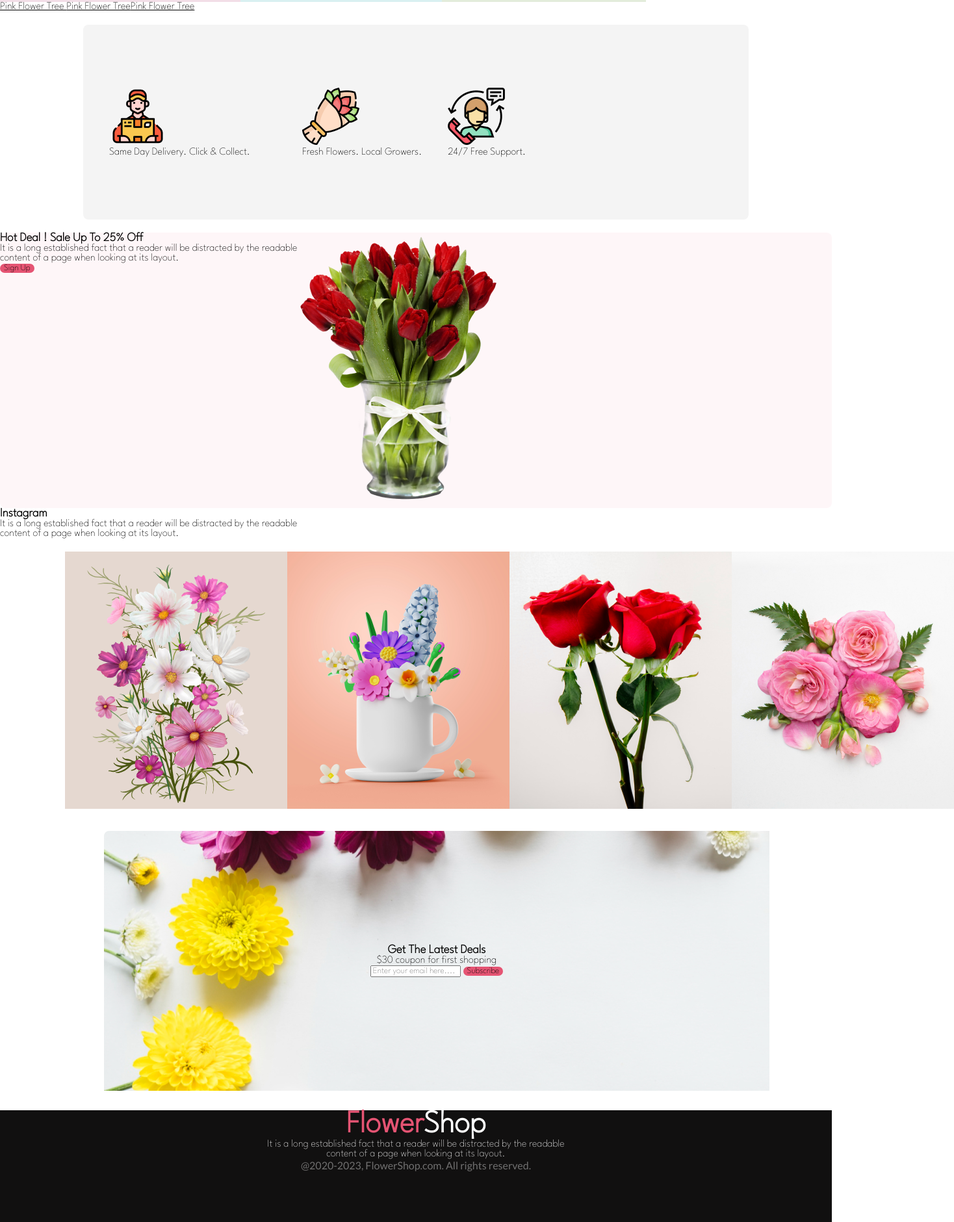
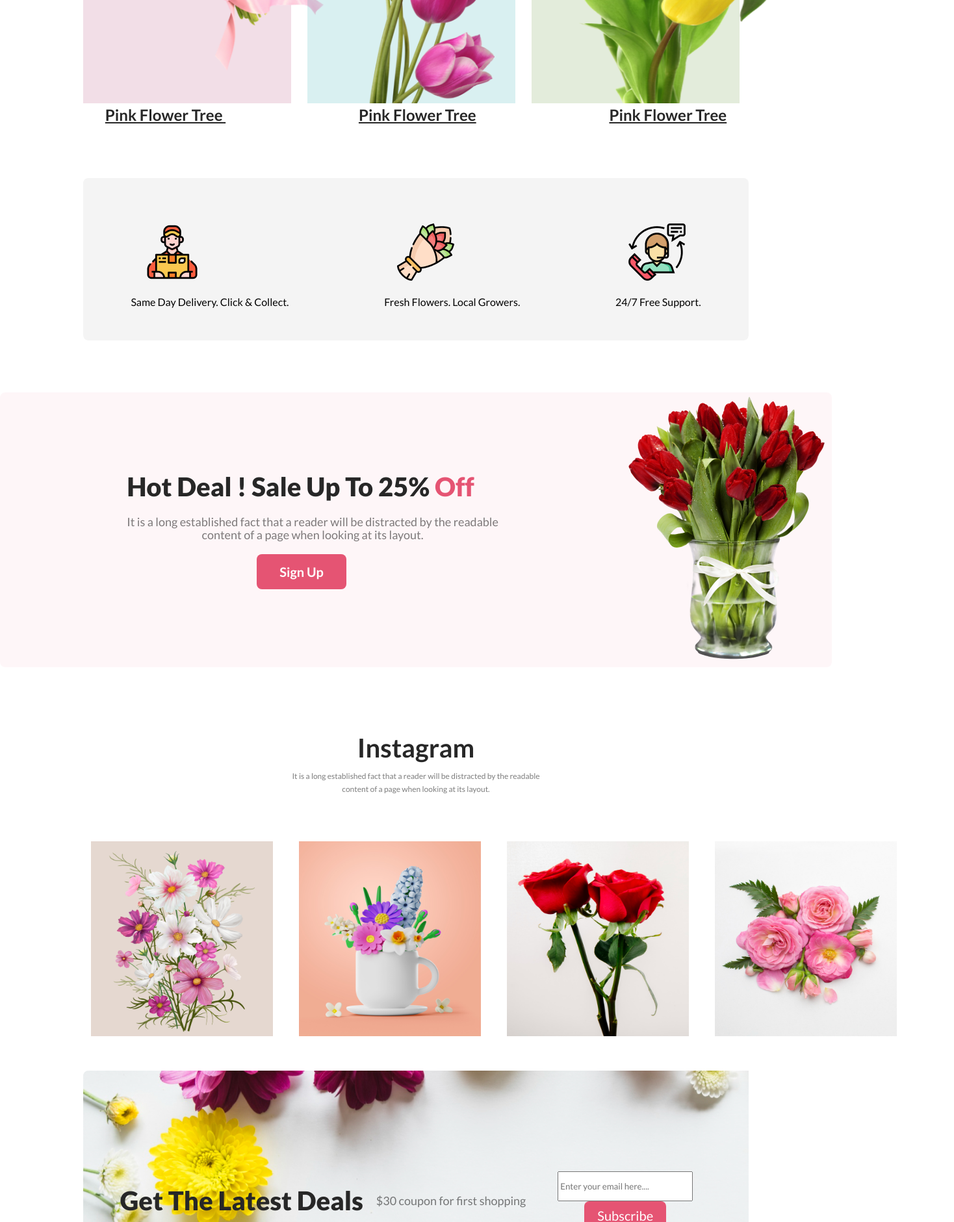
Before and after one commit to Dipto-shaha/Assignment1FlowerShop, a plain HTML site: page index.html in a window 1280 px wide. Shown: the part 919-2800 px from the top of the page at 65% size, 1468 px wide, since content can reach past the window. Drawn offline with Linux system fonts and the light colour scheme.

Commit message:
mosttly design done

```diff
--- a/index.html
+++ b/index.html
@@ -31,7 +31,7 @@
       </div>
     </header>
     <main>
-      <section id="featured">
+      <section>
         <div class="textOfFeatered">
           <h3>Our Featured Flowers</h3>
           <p>
@@ -43,7 +43,6 @@
           <div class="box1">
             <img src="images/pngwing 5.png" alt="" />
           </div>
-
           <div class="box2">
             <img src="images/pngwing 6.png" alt="" />
           </div>
@@ -51,12 +50,14 @@
             <img src="images/pngwing 7.png" alt="" />
           </div>
         </div>
-        <div>
-          <u>Pink Flower Tree </u><span class="space"></span
-          ><u>Pink Flower Tree</u><u><span></span>Pink Flower Tree </u>
+        <div class="underLineText">
+          Pink Flower Tree <span class="space"></span>Pink Flower Tree<span
+            class="space"
+          ></span
+          >Pink Flower Tree
         </div>
       </section>
-      <section id="Promo">
+      <section>
         <div class="containerofPromo">
           <div class="box">
             <img src="images/Group 57.png" alt="" />
@@ -65,8 +66,8 @@
           <div class="box">
             <img src="images/Group 58.png" alt="" />
             <p>Fresh Flowers. Local Growers.</p>
-          </div class="box">
-          <div>
+          </div>
+          <div class="box">
             <img src="images/Group 59.png" alt="" />
             <p>24/7 Free Support.</p>
           </div>
@@ -74,7 +75,7 @@
       </section>
       <section>
         <div class="deal">
-            <div>
+          <div class="dealtext">
             <h3>Hot Deal ! Sale Up To 25% <span>Off</span></h3>
             <p>
               It is a long established fact that a reader will be distracted by
@@ -89,7 +90,7 @@
         </div>
       </section>
       <section>
-        <div>
+        <div class="instaText">
           <h3>Instagram</h3>
           <p>
             It is a long established fact that a reader will be distracted by
@@ -98,32 +99,44 @@
           </p>
         </div>
         <div class="insta">
-          <div clas="insta-box"><img src="images/Rectangle 4.png" alt="" /></div>
-          <div clas="insta-box"><img src="images/Rectangle 5.png" alt="" /></div>
-          <div clas="insta-box"><img src="images/Rectangle 6.png" alt="" /></div>
-          <div clas="insta-box"><img src="images/Flower 01.png" alt="" /></div>
+          <div class="insta-box">
+            <img src="images/Rectangle 4.png" alt="" />
+          </div>
+          <div class="insta-box">
+            <img src="images/Rectangle 5.png" alt="" />
+          </div>
+          <div class="insta-box">
+            <img src="images/Rectangle 6.png" alt="" />
+          </div>
+          <div class="insta-box"><img src="images/Flower 01.png" alt="" /></div>
         </div>
       </section>
       <div class="offer">
-        <div class="content">
         <h3>Get The Latest Deals</h3>
         <p>$30 coupon for first shopping</p>
         <form action="">
-            <input type="email" name="" id="" placeholder="Enter your email here...." />
+          <input
+            type="email"
+            name=""
+            id=""
+            placeholder="Enter your email here...."
+          />
           <button type="submit" class="btn">Subscribe</button>
         </form>
       </div>
-      </div>
-
     </main>
     <footer>
       <div class="footclass">
+        <div>
           <h3><span>Flower</span>Shop</h3>
           <p>
-        It is a long established fact that a reader will be distracted by the
-        readable <br />content of a page when looking at its layout.
+            It is a long established fact that a reader will be distracted by
+            the readable <br />content of a page when looking at its layout.
           </p>
-      <p class="copywrite">@2020-2023, FlowerShop.com. All rights reserved.</p>
+          <p class="copywrite">
+            @2020-2023, FlowerShop.com. All rights reserved.
+          </p>
+        </div>
       </div>
     </footer>
   </body>
--- a/styles/style.css
+++ b/styles/style.css
@@ -2,6 +2,7 @@
 * {
   font-family: "Lato", sans-serif;
   font-family: "League Spartan", sans-serif;
+  font-family: Lato;
   margin: 0;
 }
 .btn {
@@ -28,21 +29,77 @@ header img {
 }
 .textintro {
   width: 60%;
+  margin: 70px;
 }
+.textintro h3 {
+  font-size: 80px;
+  font-weight: 500;
+  line-height: normal;
+  margin-bottom: 10px;
+  font-family: Lato;
+}
+.textintro p {
+  font-size: 18px;
+  font-weight: 400;
+  line-height: 20px;
+  margin-bottom: 15px;
+  color: rgba(39, 39, 39, 0.6);
+}
+.textintro button {
+  display: inline-flex;
+  padding: 20px 43px;
+  align-items: flex-start;
+  gap: 10px;
+  color: #ffffff;
+  font-size: 20px;
+  font-style: normal;
+  font-weight: 700;
+}
+
 /* featured Part Style */
 .textOfFeatered {
+  margin-top: 100px;
+}
+.textOfFeatered h3 {
+  text-align: center;
+  font-family: Lato;
+  font-size: 40px;
+  font-style: normal;
+  font-weight: 800;
+  line-height: normal;
+  margin-top: 30px;
+  margin-bottom: 10px;
+}
+.textOfFeatered p {
+  color: rgba(39, 39, 39, 0.6);
+  text-align: center;
+  font-family: Lato;
+  font-size: 15px;
+  font-style: normal;
+  font-weight: 400;
+  line-height: 20px;
+  margin-bottom: 30px;
 }
 .container {
   display: flex;
   flex-direction: space-between;
 }
-.box1 .box2 .box3 {
+.container img {
+  height: 400px;
+  width: 400px;
+}
+.box1,
+.box2,
+.box3 {
   width: 25%;
-  height: 400px;
+  height: 450px;
+  margin-right: 25px;
+  position: relative;
 }
 .box1 {
   border-radius: 300px 300px 0px 0px;
   background: rgba(167, 33, 98, 0.15);
+  margin-left: 10%;
 }
 .box2 {
   border-radius: 300px 300px 0px 0px;
@@ -52,48 +109,134 @@ header img {
   border-radius: 300px 300px 0px 0px;
   background: rgba(71, 125, 17, 0.15);
 }
-
+.box2 img {
+  position: absolute;
+  left: 0;
+  bottom: 0;
+  width: 90%;
+}
+.box3 img {
+  position: absolute;
+  left: 0;
+  bottom: 0;
+}
+.underLineText {
+  color: #272727;
+  text-align: center;
+  font-family: Lato;
+  font-size: 24px;
+  font-style: normal;
+  font-weight: 700;
+  line-height: 35px;
+  text-decoration-line: underline;
+}
+.space {
+  margin-right: 16%;
+}
 /* Promotion */
 .containerofPromo {
   display: flex;
   flex-direction: space-between;
   width: 80%;
-  height: 300px;
+  height: 250px;
   border-radius: 8px;
   background: rgba(39, 39, 39, 0.05);
-  margin: 20px 10%;
+  margin: 80px 10%;
   align-items: center;
 }
 .box {
-  margin: 40px 20px;
+  margin: auto;
   padding: 20px;
   align-items: center;
 }
+.box img {
+  margin: 20px;
+}
+
 /* Deal Style */
 .deal {
   border-radius: 8px;
   background: rgba(229, 84, 115, 0.05);
   display: flex;
 }
+.deal span {
+  color: #e55473;
+  font-weight: 800;
+  font-family: Lato;
+  font-size: 40px;
+}
+.dealtext {
+  margin: auto;
+}
+.dealtext h3 {
+  color: #272727;
+  font-family: Lato;
+  font-size: 40px;
+  font-style: normal;
+  font-weight: 800;
+  line-height: normal;
+  margin-bottom: 20px;
+}
+.dealtext p {
+  color: rgba(39, 39, 39, 0.6);
+  text-align: center;
+  font-family: Lato;
+  font-size: 18px;
+  font-style: normal;
+  font-weight: 400;
+  line-height: 20px;
+  margin-bottom: 20px;
+}
+.dealtext button {
+  color: #fff;
+  font-family: Lato;
+  font-size: 20px;
+  font-style: normal;
+  font-weight: 700;
+  line-height: normal;
+  padding: 15px 35px;
+  margin-left: 35%;
+}
 
 /* insta Style */
+.instaText {
+  margin: auto;
+  padding-top: 100px;
+  padding-bottom: 30px;
+}
+.instaText h3 {
+  color: #272727;
+  text-align: center;
+  font-family: Lato;
+  font-size: 40px;
+  font-style: normal;
+  font-weight: 700;
+  line-height: normal;
+  padding-bottom: 10px;
+}
+.instaText p {
+  color: rgba(39, 39, 39, 0.6);
+  text-align: center;
+  font-family: Lato;
+  font-size: 12px;
+  font-style: normal;
+  font-weight: 400;
+  line-height: 20px;
+}
 .insta {
   display: flex;
-  margin-left: 100px;
+  margin-left: 120px;
   margin-right: 100px;
   margin-top: 20px;
   margin-bottom: 20px;
 }
+.insta-box {
+  padding: 20px;
+}
 .insta-box img {
-  height: 280px;
+  height: 300px;
   width: 280px;
 }
-.insta-box {
-  width: 100px;
-  height: 10px;
-  margin-right: 20px;
-}
-
 /* Offer Part Design */
 .offer {
   display: flex;
@@ -102,35 +245,70 @@ header img {
   background-image: url("/images/Rectangle 9.png");
   width: 80%;
   height: 400px;
-  margin: 30px 160px;
+  margin: 30px auto;
+  text-align: center;
 }
-.content {
+.offer h3 {
+  color: #272727;
   text-align: center;
+  font-family: Lato;
+  font-size: 40px;
+  font-style: normal;
+  font-weight: 800;
+  line-height: normal;
+  padding: 10px;
+}
+.offer p {
+  color: rgba(39, 39, 39, 0.6);
+  text-align: center;
+  font-family: Lato;
+  font-size: 18px;
+  font-style: normal;
+  font-weight: 400;
+  line-height: 30px;
+  padding: 10px;
+}
+.offer form input {
+  width: 70%;
+  height: 40px;
+}
+.offer form button {
+  color: #fff;
+  font-family: Lato;
+  font-size: 20px;
+  font-style: normal;
+  font-weight: 500;
+  line-height: normal;
+  padding: 10px 20px;
 }
 
 /* Footer Style */
 footer {
   background-color: #111010;
   width: 100%;
-  height: 449px;
+  height: 420px;
   color: #ffffff;
   font-style: normal;
   line-height: normal;
   text-align: center;
+  margin: auto;
 }
 footer h3 {
   font-size: 48px;
   font-weight: 800;
+  margin-bottom: 20px;
 }
 footer h3 span {
   color: #e55473;
 }
 footer p {
+  margin-bottom: 20px;
   color: rgba(255, 255, 255, 0.9);
+  line-height: 20px;
 }
 .footclass {
-  display: grid;
-  place-items: center;
+  padding: 120px;
+  margin: auto;
 }
 .copywrite {
   color: rgba(255, 255, 255, 0.4);
```
Lines whose indentation alone changed are shown as unchanged.
